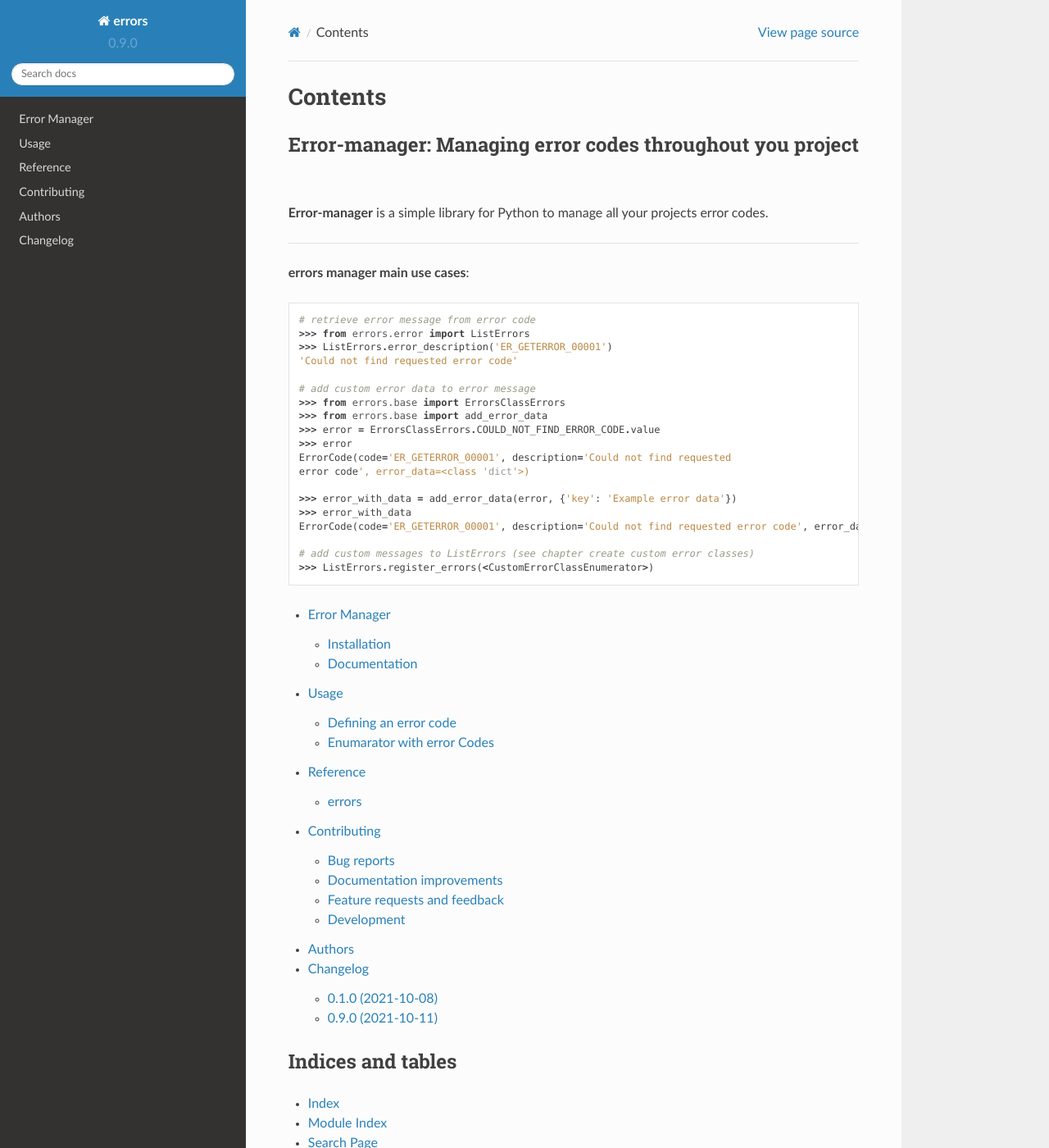
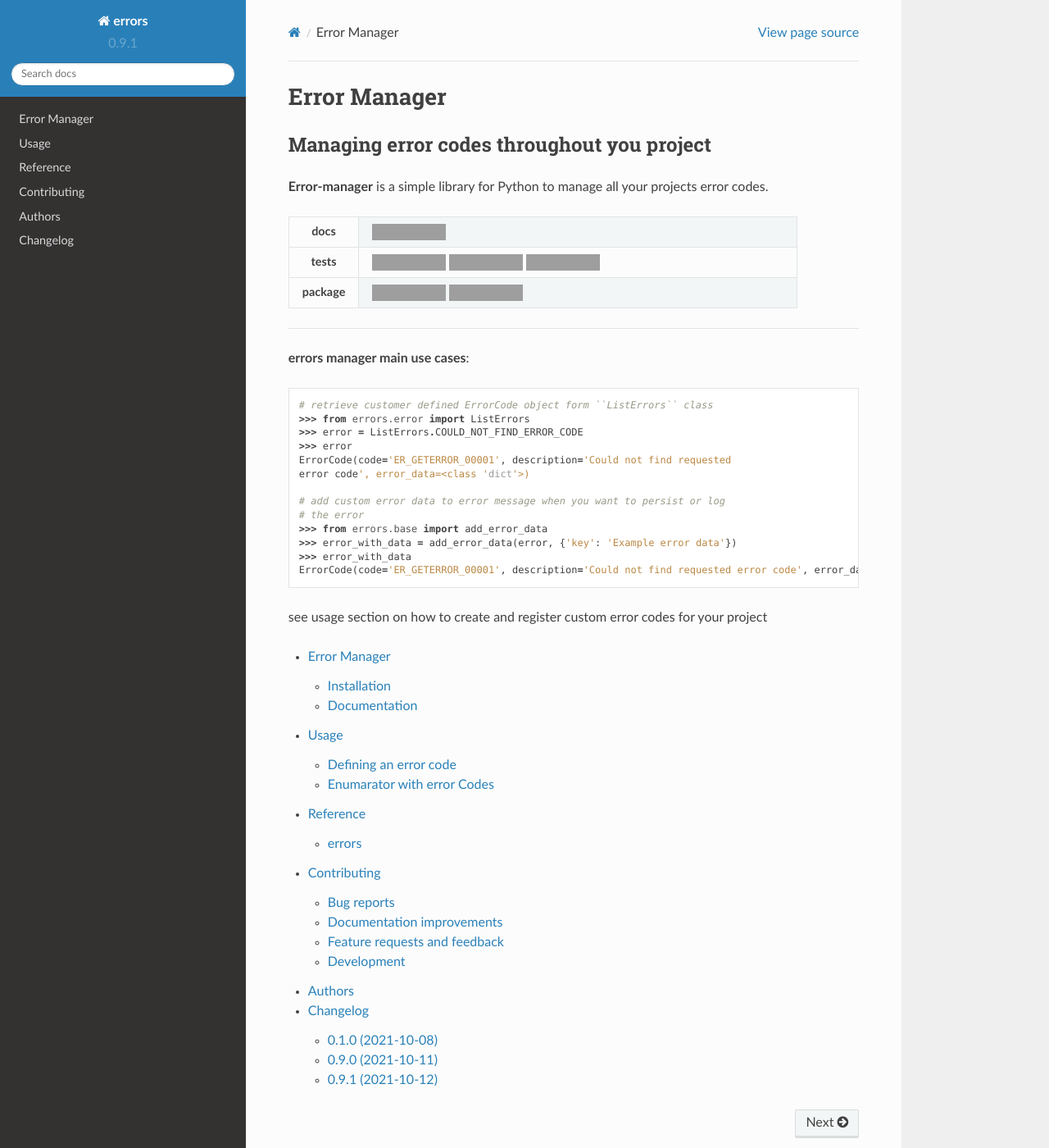
Before and after one commit to MaartendeRuyter/errors, a Sphinx documentation site: the page built from docs/index.rst, in a window 1280 px wide and 1400 px high. Shown: the whole window at 82% size. Built offline with Sphinx 7.4.7 and the Read the Docs theme 2.0.0, drawn with Linux system fonts in a browser that asks for light colours; grey boxes are pictures that could not be loaded.

```diff
--- a/CHANGELOG.rst
+++ b/CHANGELOG.rst
@@ -18,3 +18,8 @@ Changelog
       ListErrors.ERROR_CODE_KEY
 
 * Added Documentation and removed default redundant Documentation
+
+0.9.1 (2021-10-12)
+------------------
+
+* Added Documentation and removed more default but redundant Documentation
--- a/README.rst
+++ b/README.rst
@@ -48,10 +48,6 @@ throughout your project.
     :alt: Supported versions
     :target: https://pypi.org/project/error-manager
 
-.. |supported-implementations| image:: https://img.shields.io/pypi/implementation/errors-manager.svg
-    :alt: Supported implementations
-    :target: https://pypi.org/project/error-manager
-
 .. |commits-since| image:: https://img.shields.io/github/commits-since/MaartendeRuyter/errors/v0.1.0.svg
     :alt: Commits since latest release
     :target: https://github.com/MaartendeRuyter/errors/compare/v0.1.0...master
--- a/docs/conf.py
+++ b/docs/conf.py
@@ -20,7 +20,7 @@ project = 'errors'
 year = '2021'
 author = 'Maarten de Ruyter'
 copyright = '{0}, {1}'.format(year, author)
-version = release = '0.9.0'
+version = release = '0.9.1'
 
 pygments_style = 'trac'
 templates_path = ['.']
--- a/docs/index.rst
+++ b/docs/index.rst
@@ -1,37 +1,76 @@
-========
-Contents
-========
+=============
+Error Manager
+=============
 
 
-Error-manager: Managing error codes throughout you project
-==========================================================
+Managing error codes throughout you project
+===========================================
+
+**Error-manager** is a simple library for Python to manage all your projects error codes.
+
+.. start-badges
+
+.. list-table::
+    :widths: 8 50
+    :stub-columns: 1
+
+    * - docs
+      - |docs|
+    * - tests
+      - |travis| |requires| |codecov|
+    * - package
+      - |version| |commits-since|
+
+.. |docs| image:: https://readthedocs.org/projects/errors/badge/?style=flat
+    :target: https://errors.readthedocs.io/
+    :alt: Documentation Status
+
+.. |travis| image:: https://api.travis-ci.com/MaartendeRuyter/errors.svg?branch=master
+    :alt: Travis-CI Build Status
+    :target: https://travis-ci.com/github/MaartendeRuyter/errors
+
+.. |requires| image:: https://requires.io/github/MaartendeRuyter/errors/requirements.svg?branch=master
+    :alt: Requirements Status
+    :target: https://requires.io/github/MaartendeRuyter/errors/requirements/?branch=master
+
+.. |codecov| image:: https://codecov.io/gh/MaartendeRuyter/errors/branch/master/graphs/badge.svg?branch=master
+    :alt: Coverage Status
+    :target: https://codecov.io/github/MaartendeRuyter/errors
+
+.. |version| image:: https://img.shields.io/pypi/v/error-manager.svg
+    :alt: PyPI Package latest release
+    :target: https://pypi.org/project/error-manager
+
+.. |commits-since| image:: https://img.shields.io/github/commits-since/MaartendeRuyter/errors/v0.1.0.svg
+    :alt: Commits since latest release
+    :target: https://github.com/MaartendeRuyter/errors/compare/v0.1.0...master
 
 
-**Error-manager** is a simple library for Python to manage all your projects error codes.
+
+.. end-badges
+
+
 
 -------------------
 
 **errors manager main use cases**::
 
-    # retrieve error message from error code
+    # retrieve customer defined ErrorCode object form ``ListErrors`` class
     >>> from errors.error import ListErrors
-    >>> ListErrors.error_description('ER_GETERROR_00001')
-    'Could not find requested error code'
-
-    # add custom error data to error message
-    >>> from errors.base import ErrorsClassErrors
-    >>> from errors.base import add_error_data
-    >>> error = ErrorsClassErrors.COULD_NOT_FIND_ERROR_CODE.value
+    >>> error = ListErrors.COULD_NOT_FIND_ERROR_CODE
     >>> error
     ErrorCode(code='ER_GETERROR_00001', description='Could not find requested
     error code', error_data=<class 'dict'>)
 
+    # add custom error data to error message when you want to persist or log
+    # the error
+    >>> from errors.base import add_error_data
     >>> error_with_data = add_error_data(error, {'key': 'Example error data'})
     >>> error_with_data
     ErrorCode(code='ER_GETERROR_00001', description='Could not find requested error code', error_data={'key': 'Example error data'})
 
-    # add custom messages to ListErrors (see chapter create custom error classes)
-    >>> ListErrors.register_errors(<CustomErrorClassEnumerator>)
+see usage section on how to create and register custom error codes for your
+project
 
 .. toctree::
    :maxdepth: 2
@@ -42,10 +81,3 @@ Error-manager: Managing error codes throughout you project
    contributing
    authors
    changelog
-
-Indices and tables
-==================
-
-* :ref:`genindex`
-* :ref:`modindex`
-* :ref:`search`
--- a/setup.py
+++ b/setup.py
@@ -23,7 +23,7 @@ def read(*names, **kwargs):
 
 setup(
     name='error-manager',
-    version='0.9.0',
+    version='0.9.1',
     license='LGPL-3.0-or-later',
     description='Module to manage error code, descriptions and data in a unified way throughout a project',
     long_description='%s\n%s' % (
```
